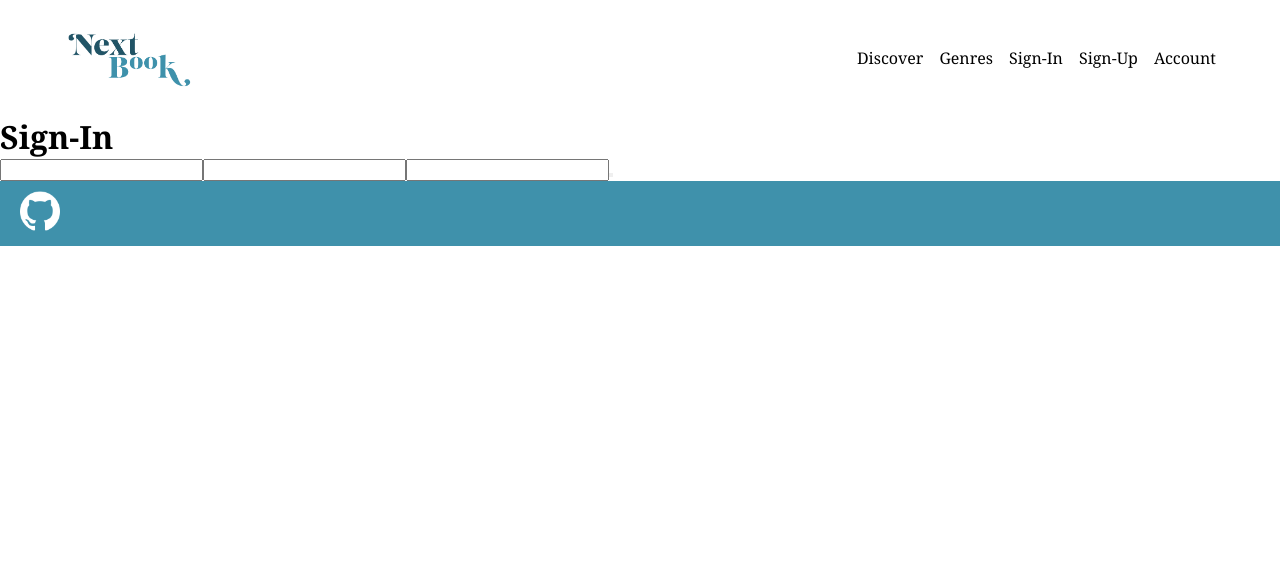
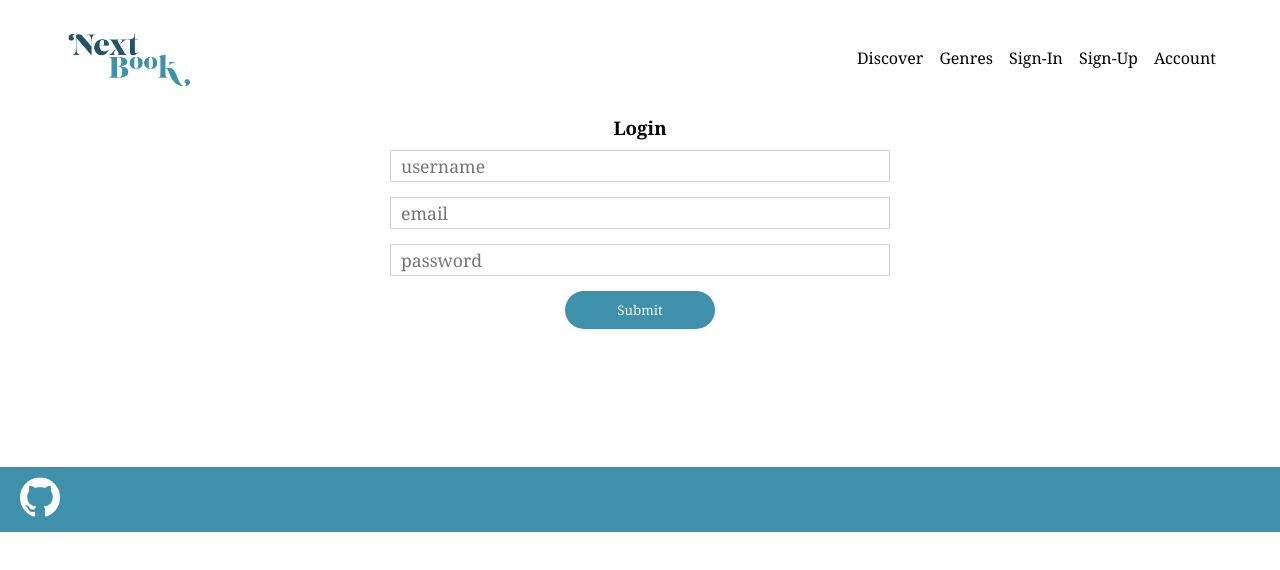
Before and after one commit to christinab980/bookProject, a React (Vite) app in the folder react-ui/: page /sign-in in a window 1280 px wide. Shown: the top 570 px of the page. Built offline with nearby package versions, Linux system fonts and the light colour scheme; no server answers.

Commit message:
updated styles

```diff
--- a/react-ui/index.css
+++ b/react-ui/index.css
@@ -27,6 +27,7 @@ footer {
   background-color: #3f91ab;
   color: white;
   padding: 10px;
+  margin-top: 10%;
 }
 
 footer img {
@@ -115,6 +116,7 @@ a {
   flex-direction: column;
   width: 150px;
   margin: 10px 0;
+  height: 350px;
 }
 
 .book-img {
@@ -128,6 +130,9 @@ a {
 .book-title, .book-author, .book-description, .book-buy-button {
   font-size: .8rem;
   color: #215466;
+}
+
+.book-title, .book-author, .book-buy-button {
   text-align: center;
 }
 
@@ -140,11 +145,19 @@ a {
   margin-top: 8px;
 }
 
+.book-description {
+  display: flex;
+  flex: 1;
+  justify-content: center;
+  align-items: center;
+  text-align: center;
+}
+
 .book-author {
   color: #5e90a0;
 }
 
-.book-buy-button, .dropdown-button {
+.book-buy-button, .dropdown-button, form button {
   padding: 10px;
   text-align: center;
   background-color: #3f91ab;
@@ -177,7 +190,7 @@ a {
 
 .dropdown-menu {
   position: absolute;
-  left: 0;
+  left: 35px;
   top: calc(100% + .25rem);
   background-color: #fff;
   padding: .75rem;
@@ -198,3 +211,38 @@ a {
   justify-content: center;
   align-items: center;
 }
+
+/* Sign-In Form */
+
+.form-container {
+  display: flex;
+  justify-content: center;
+  align-items: center;
+  flex-direction: column;
+}
+
+form {
+  display: flex;
+  flex-direction: column;
+  gap: 15px;
+  margin: 10px;
+  width: 500px;
+}
+
+input {
+  font-size: 1.1rem;
+  border: 1px solid lightgray;
+  height: 2rem;
+  padding: 10px;
+}
+
+form button {
+  border: none;
+  width: 150px;
+}
+
+.form-button {
+  display: flex;
+  justify-content: center;
+  align-items: center;
+}
--- a/react-ui/src/index.css
+++ b/react-ui/src/index.css
@@ -115,6 +115,11 @@ a {
   flex-direction: column;
   width: 150px;
   margin: 10px 0;
+  height: 310px;
+}
+
+.book-description {
+  flex: 1;
 }
 
 .book-img {
--- a/react-ui/src/views/signin.jsx
+++ b/react-ui/src/views/signin.jsx
@@ -45,13 +45,34 @@ const SignIn = () => {
 
     return (
         <>
-            <h1>Sign-In</h1>
-            <form>
-                <input type='text' id='username' value={username} onChange={handleUsername}/>
-                <input type='text' id='email' value={email} onChange={handleEmail} />
-                <input type='text' id='password' value={password} onChange={handlePassword}/>
-                <button type='submit' id='submitBtn' onClick={handleSubmit}/>
-            </form>
+            <div className='form-container'>
+                <h3>Login</h3>
+                <form >
+                    <input
+                        type='text'
+                        placeholder='username'
+                        id='username' value={username}
+                        onChange={handleUsername}
+                    />
+                    <input
+                        type='text'
+                        placeholder='email'
+                        id='email'
+                        value={email}
+                        onChange={handleEmail}
+                    />
+                    <input
+                        type='text'
+                        placeholder="password"
+                        id='password'
+                        value={password}
+                        onChange={handlePassword}
+                    />
+                    <div className='form-button'>
+                        <button type='submit' id='submitBtn' onClick={handleSubmit}> Submit</button>
+                    </div>
+                </form>
+            </div>
         </>
     )
 };
```
